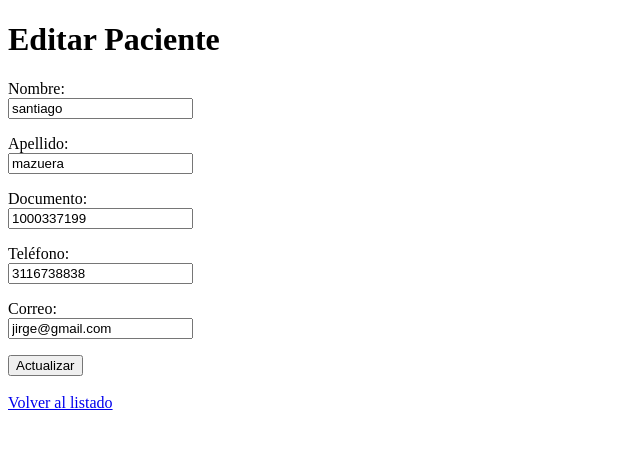
After one commit to Juanchopipeg/git-laboratorio-equipo-grupo-4, a Flask app: page /pacientes/editar/2 in a window 1280 px wide. The commit adds this page. Shown: the top 449 px of the page, without its empty margins (0-640 px from the left). Run offline with Flask 3, Linux system fonts and the light colour scheme.

Commit message:
Implementar edición de pacientes

```diff
--- a/app/routes/paciente_routes.py
+++ b/app/routes/paciente_routes.py
@@ -12,22 +12,24 @@ def listar_pacientes():
         pacientes=pacientes
     )
 
-@paciente_bp.route("/pacientes/nuevo", methods=["GET", "POST"])
-def nuevo_paciente():
+@paciente_bp.route("/pacientes/editar/<int:id>", methods=["GET", "POST"])
+def editar_paciente(id):
+
+    paciente = Paciente.query.get_or_404(id)
 
     if request.method == "POST":
 
-        paciente = Paciente(
-            nombre=request.form["nombre"],
-            apellido=request.form["apellido"],
-            documento=request.form["documento"],
-            telefono=request.form["telefono"],
-            correo=request.form["correo"]
-        )
+        paciente.nombre = request.form["nombre"]
+        paciente.apellido = request.form["apellido"]
+        paciente.documento = request.form["documento"]
+        paciente.telefono = request.form["telefono"]
+        paciente.correo = request.form["correo"]
 
-        db.session.add(paciente)
         db.session.commit()
 
         return redirect(url_for("paciente.listar_pacientes"))
 
-    return render_template("nuevo_paciente.html")
+    return render_template(
+        "editar_paciente.html",
+        paciente=paciente
+    )
--- /dev/null
+++ b/app/templates/editar_paciente.html
@@ -0,0 +1,47 @@
+<!DOCTYPE html>
+<html lang="es">
+<head>
+    <meta charset="UTF-8">
+    <title>Editar Paciente</title>
+</head>
+<body>
+
+<h1>Editar Paciente</h1>
+
+<form method="POST">
+
+    <p>
+        <label>Nombre:</label><br>
+        <input type="text" name="nombre" value="{{ paciente.nombre }}" required>
+    </p>
+
+    <p>
+        <label>Apellido:</label><br>
+        <input type="text" name="apellido" value="{{ paciente.apellido }}" required>
+    </p>
+
+    <p>
+        <label>Documento:</label><br>
+        <input type="text" name="documento" value="{{ paciente.documento }}" required>
+    </p>
+
+    <p>
+        <label>Teléfono:</label><br>
+        <input type="text" name="telefono" value="{{ paciente.telefono }}">
+    </p>
+
+    <p>
+        <label>Correo:</label><br>
+        <input type="email" name="correo" value="{{ paciente.correo }}">
+    </p>
+
+    <button type="submit">Actualizar</button>
+
+</form>
+
+<br>
+
+<a href="/pacientes">Volver al listado</a>
+
+</body>
+</html>
--- a/app/templates/pacientes.html
+++ b/app/templates/pacientes.html
@@ -11,10 +11,13 @@
 <br><br>
     <table border="1">
     <tr>
+
     <th>ID</th>
     <th>Nombre</th>
     <th>Apellido</th>
     <th>Documento</th>
+    <th>Acciones</th>
+
     </tr>
 
         {% for paciente in pacientes %}
@@ -23,6 +26,9 @@
     <td>{{ paciente.nombre }}</td>
     <td>{{ paciente.apellido }}</td>
     <td>{{ paciente.documento }}</td>
+    <td>
+        <a href="/pacientes/editar/{{ paciente.id }}">Editar</a>
+    </td>
         </tr>
         {% endfor %}
 
```
Also changed, not shown: instance/citas.db. Lines whose indentation alone changed are shown as unchanged.
